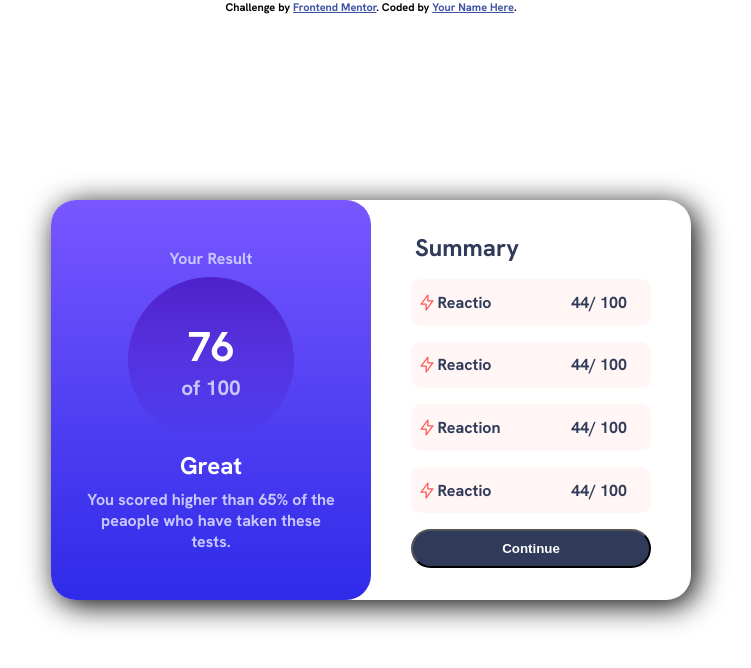
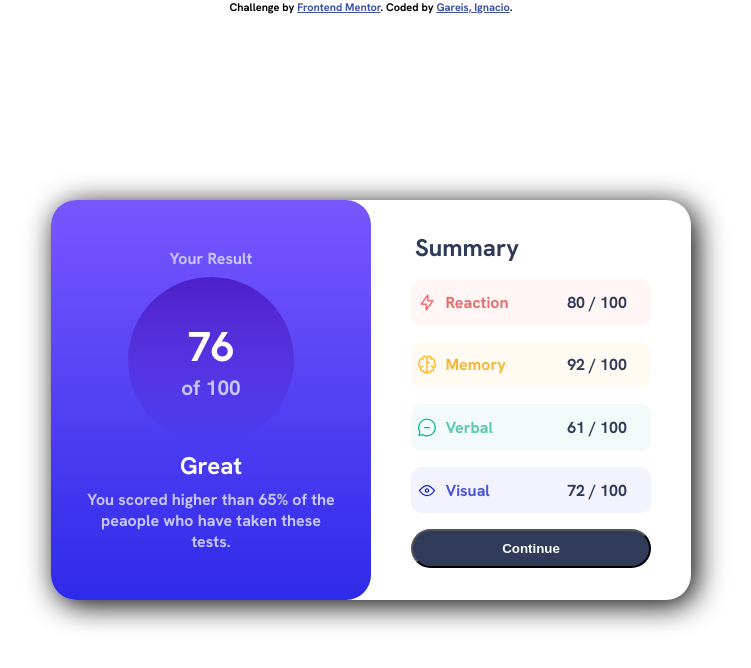
Before and after one commit to Gareisignacio/results-summary-component, a plain HTML site: page index.html in a window 1280 px wide. Shown: the whole page, without its empty margins (269-1020 px from the left). Drawn offline with Linux system fonts and the light colour scheme.

Commit message:
Finalizado

```diff
--- a/app.js
+++ b/app.js
@@ -1,5 +1,82 @@
-const scoreNum = document.querySelector(".score-num");
 const scoreDiv = document.querySelector("#scores");
-const iconCat = document.querySelector("#icon");
-const category = document.querySelector("#category");
-const catNum = document.querySelector("#category-score")
+const scoreCategory = document.querySelector(".score-category");
+const averageScore = document.querySelector(".average-score");
+
+
+const categories = [
+   {
+      "category": "Reaction",
+      "score": 80,
+      "icon": "./assets/images/icon-reaction.svg"
+      },
+      {
+      "category": "Memory",
+      "score": 92,
+      "icon": "./assets/images/icon-memory.svg"
+      },
+      {
+      "category": "Verbal",
+      "score": 61,
+      "icon": "./assets/images/icon-verbal.svg"
+      },
+      {
+      "category": "Visual",
+      "score": 72,
+      "icon": "./assets/images/icon-visual.svg"
+      }
+]
+
+function addData(){
+   let average = 0;
+
+   for(let i = 0; i < categories.length; i++){
+      let scoresDiv = document.createElement("div")
+      scoresDiv.classList.add("scores")
+
+
+      let img = document.createElement("img")
+      img.src = categories[i]['icon'];
+      img.classList.add("icon")
+
+      let categoryType = document.createElement("p");
+      categoryType.textContent = categories[i]['category'];
+      categoryType.classList.add("category");
+
+      let score = document.createElement("p");
+      score.textContent = categories[i]['score'] + ` / 100`;
+      score.classList.add("number")
+
+      switch(categories[i]['category']){
+         case 'Reaction':
+            categoryType.style.color = "#E86C6C"
+            scoresDiv.style.backgroundColor = "#FFF6F5";
+         break;
+         case 'Memory':
+            categoryType.style.color = "#F3B63B"
+            scoresDiv.style.backgroundColor = "#FFFBF2";
+         break
+         case 'Verbal':
+            categoryType.style.color = "#5AC8AD"
+            scoresDiv.style.backgroundColor = "#F2FBFA";
+         break;
+         case 'Visual':
+            categoryType.style.color = "#4A55DC"
+            scoresDiv.style.backgroundColor = "#F3F3FD";
+         break;
+      }
+
+
+
+      scoresDiv.appendChild(img);
+      scoresDiv.appendChild(categoryType);
+      scoresDiv.appendChild(score);
+
+      scoreCategory.appendChild(scoresDiv);
+
+      average += Math.floor(categories[i]['score'] / 4);
+      averageScore.textContent = average
+
+   }
+   console.log(averageScore)
+}
+addData()
--- a/index.html
+++ b/index.html
@@ -15,14 +15,14 @@
   </style>
   <link rel="stylesheet" href="style.css">
 
-  <script src="app.js"></script>
+  <script  defer src="app.js"></script>
 </head>
 <body>
   <div class="container">
     <div class="result-container">
       <p>Your Result</p>
       <div class="score-num">
-        <h1>76</h1>
+        <h1 class="average-score">0</h1>
         <p>of 100</p>
       </div>
       <h2>Great</h2>
@@ -31,38 +31,6 @@
     <div class="summary-container">
       <h2>Summary</h2>
       <div class="score-category">
-        <div id="scores">
-          <img src="assets/images/icon-reaction.svg" alt="" id="icon">
-          <p id="category">Reactio</p>
-          <div id="number">
-            <p id="category-score">44 </p>
-            <p>/ 100</p>
-          </div>
-        </div>
-        <div id="scores">
-          <img src="assets/images/icon-reaction.svg" alt="" id="icon">
-          <p id="category">Reactio</p>
-          <div id="number">
-            <p id="category-score">44 </p>
-            <p>/ 100</p>
-          </div>
-        </div>
-        <div id="scores">
-          <img src="assets/images/icon-reaction.svg" alt="" id="icon">
-          <p id="category">Reaction</p>
-          <div id="number">
-            <p id="category-score">44 </p>
-            <p>/ 100</p>
-          </div>
-        </div>
-        <div id="scores">
-          <img src="assets/images/icon-reaction.svg" alt="" id="icon">
-          <p id="category">Reactio</p>
-          <div id="number">
-            <p id="category-score">44 </p>
-            <p>/ 100</p>
-          </div>
-        </div>
       </div>
       <button>Continue</button>
 
@@ -71,7 +39,7 @@
 
   <footer class="attribution">
     Challenge by <a href="https://www.frontendmentor.io?ref=challenge" target="_blank">Frontend Mentor</a>.
-    Coded by <a href="#">Your Name Here</a>.
+    Coded by <a href="">Gareis, Ignacio</a>.
   </footer>
 
 </body>
--- a/style.css
+++ b/style.css
@@ -76,7 +76,7 @@ body{
 .score-category{
    width: 15em;
 }
-#scores{
+.scores{
    display: flex;
    padding: .8em .4em;
    border-radius: 10px;
@@ -84,7 +84,10 @@ body{
    background: #FFF6F5;
    position: relative;
 }
-#number{
+.category{
+   padding-left: .5em;
+}
+.number{
    position: absolute;
    display: flex;
    right: 1.5em;
@@ -97,3 +100,16 @@ button{
    height: 3em;
    font-weight: bold;
 }
+
+@media (max-width: 768px){
+   .container{
+      left: 75px;
+      top:50px;
+   }
+}
+@media (max-width: 375px){
+   .container{
+      left: 35px;
+      flex-direction: column;
+   }
+}
```
